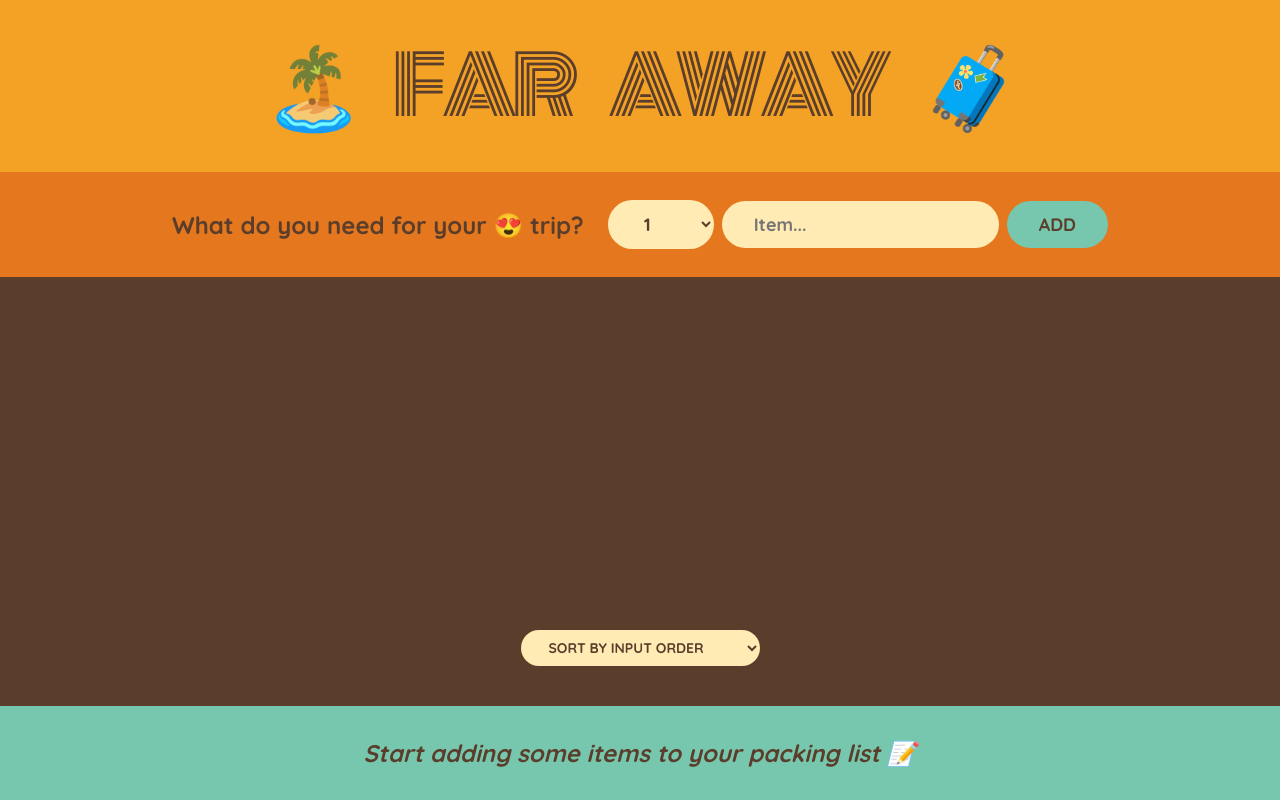
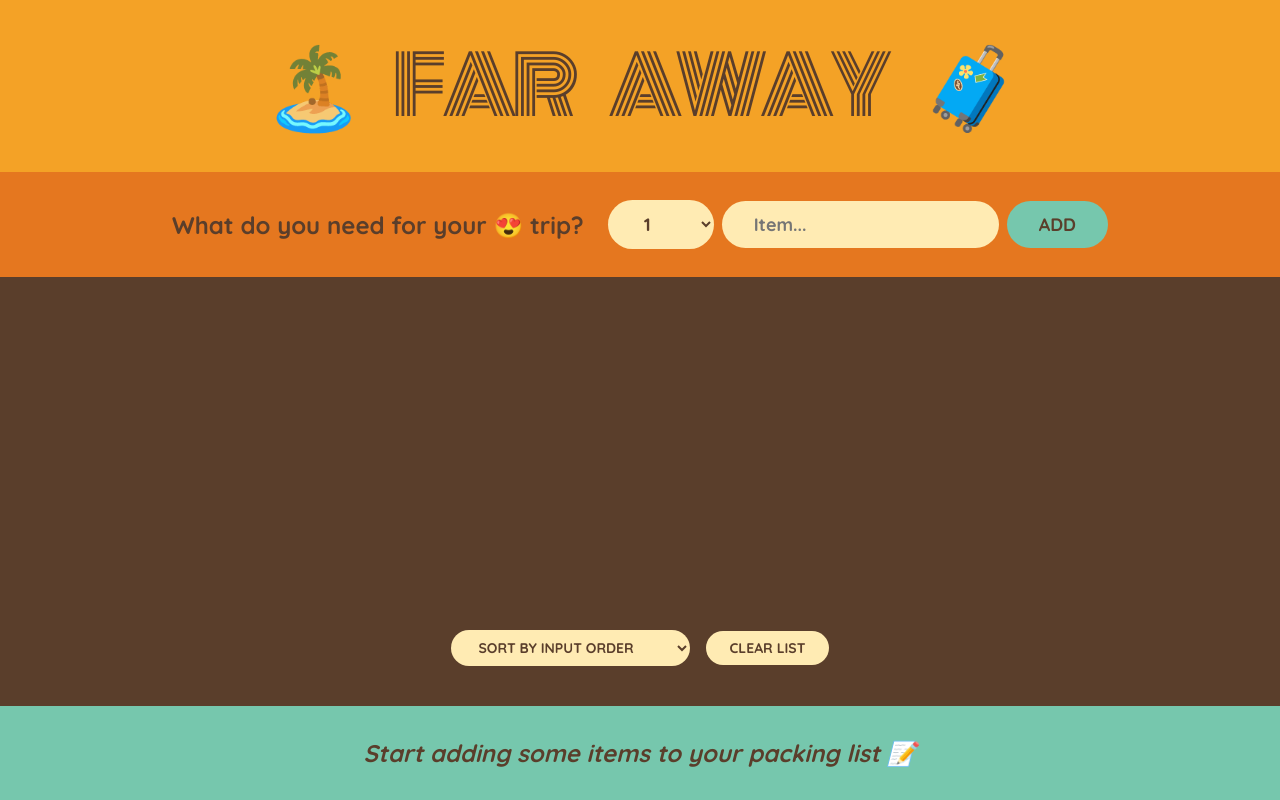
Before and after one commit to wpkhanto/travel-list, a React (Create React App) app: page / in a window 1280 px wide. Built offline with nearby package versions, Linux system fonts and the light colour scheme; the HTML template or start-up script is replaced by a standard one.

Commit message:
Clearing the List

```diff
--- a/src/App.js
+++ b/src/App.js
@@ -25,6 +25,13 @@
         setItems((items) => [...items, item]);
     }
 
+    function handleClearList() {
+        const confirmed = window.confirm(
+            "Are you sure you want to delete all items?"
+        );
+        if (confirmed) setItems([]);
+    }
+
     return (
         <div className="app">
             <Logo />
@@ -33,6 +40,7 @@
                 items={items}
                 onDeleteItem={handleDeleteItem}
                 onToggleItem={handleToggleItem}
+                onClearList={handleClearList}
             />
             <States items={items} />
         </div>
@@ -91,7 +99,7 @@
     );
 }
 
-function PackingList({ items, onDeleteItem, onToggleItem }) {
+function PackingList({ items, onDeleteItem, onToggleItem, onClearList }) {
     const [sortBy, setSortBy] = useState("input");
 
     let sortedItems;
@@ -130,6 +138,7 @@
                     <option value="description">Sort by description</option>
                     <option value="packed">Sort by packed status</option>
                 </select>
+                <button onClick={onClearList}>Clear List</button>
             </div>
         </div>
     );
```
